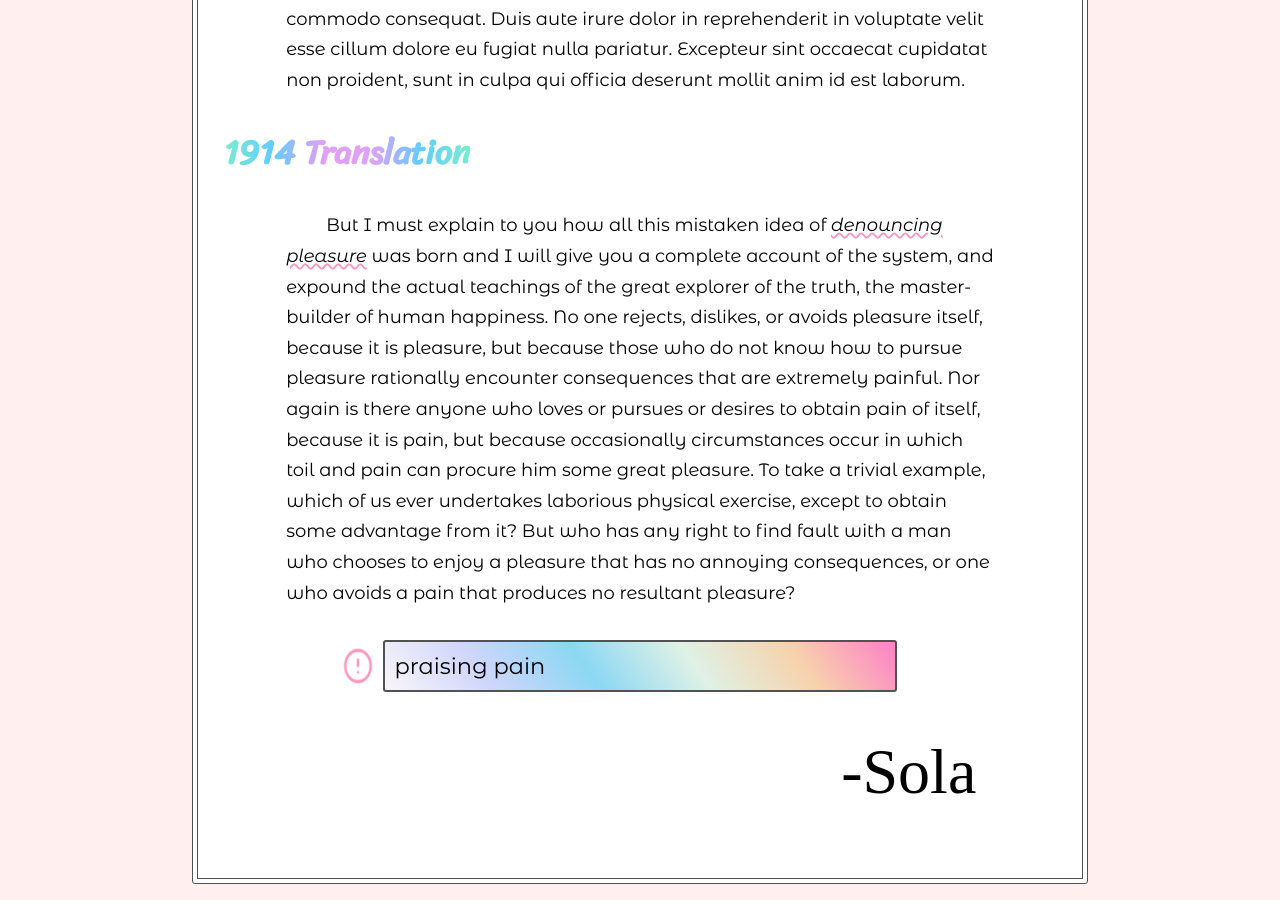
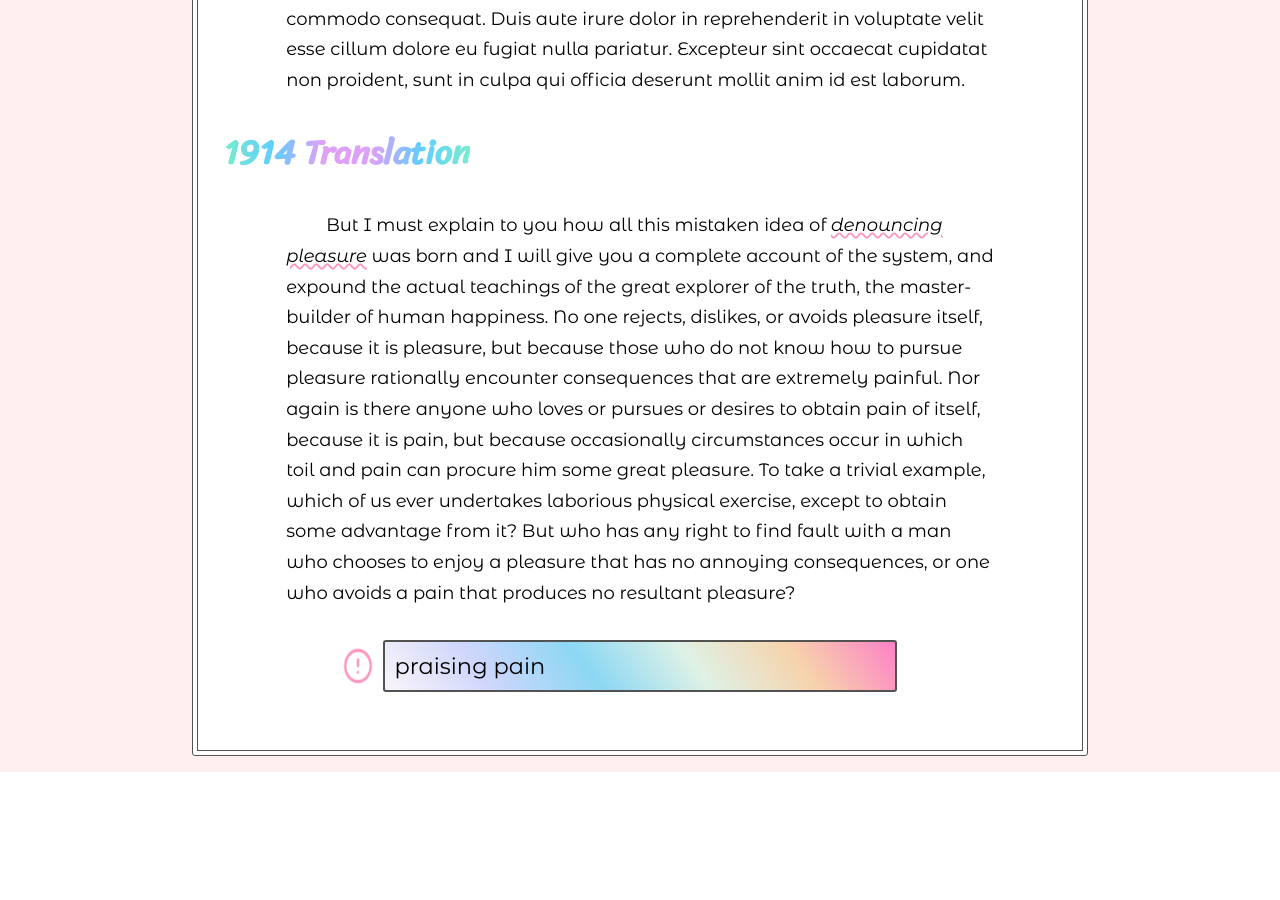
Before and after one commit to sola-fairy/sola-fairy.garden, a Jekyll site: the page built from index.markdown, in a window 1280 px wide and 900 px high, scrolled down 601 px. Built offline with Jekyll 4.4.1, drawn with Linux system fonts in a browser that asks for light colours; some web fonts are replaced; after the commit the page ends 1373 px from its top, so only the background shows below that.

Commit message:
signature only on blog posts

```diff
--- a/_layouts/page.html
+++ b/_layouts/page.html
@@ -31,8 +31,9 @@ author: sola
       {{ page.tags }}</span
     >
     <hr />
-    {% endunless %} {{ content }}
+    {% endunless %} {{ content }} {% if page.tags contains "blog" %}
     <span class="signature">-Sola</span>
+    {% endif %}
   </article>
 </main>
 <footer></footer>
```
